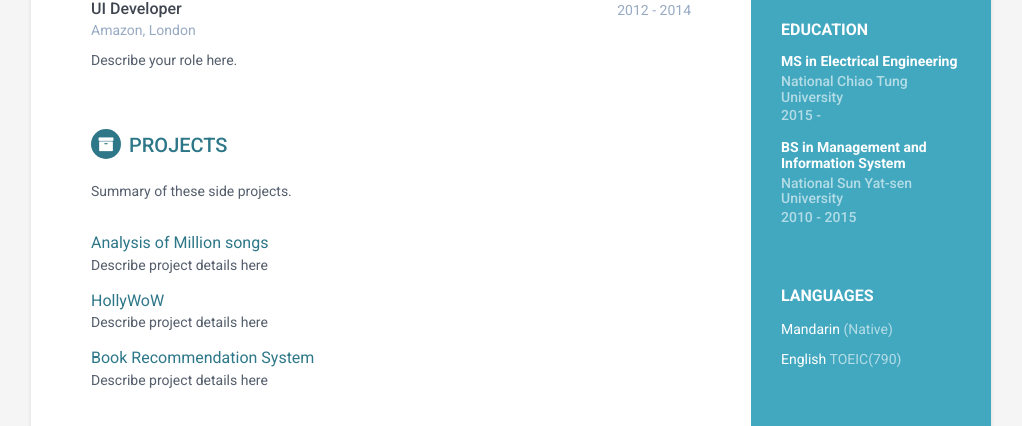
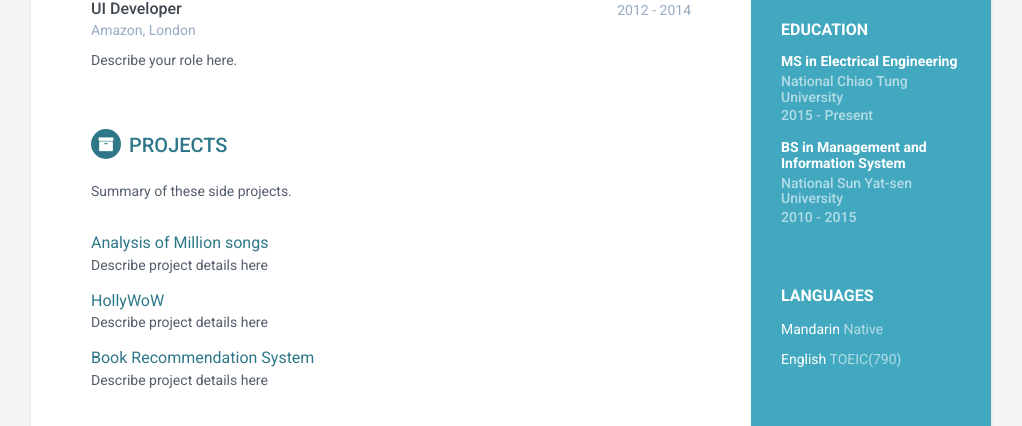
Before and after one commit to w22116972/w22116972.github.io, a Jekyll site: the page index.html, which Jekyll copies as it is, in a window 1280 px wide. Shown: the part 472-898 px from the top of the page, without its empty margins (129-1151 px from the left). Built offline with Jekyll 4.4.1, drawn with Linux system fonts in a browser that asks for light colours.

Commit message:
Update 0.3

```diff
--- a/index.html
+++ b/index.html
@@ -3,7 +3,7 @@
 <!--[if IE 9]> <html lang="en" class="ie9"> <![endif]-->
 <!--[if !IE]><!--> <html lang="en"> <!--<![endif]-->
 <head>
-    <title>Responsive Resume/CV Template for Developers</title>
+    <title>Every present that you regret now is a result of a past you failed to give your best.</title>
     <!-- Meta -->
     <meta charset="utf-8">
     <meta http-equiv="X-UA-Compatible" content="IE=edge">
@@ -38,7 +38,7 @@
                 <ul class="list-unstyled contact-list">
                     <li class="email"><i class="fa fa-envelope"></i><a href="mailto: w22116972@gmail.com">w22116972@gmail.com</a></li>
                     <li class="website"><i class="fa fa-globe"></i><a href="http://themes.3rdwavemedia.com/website-templates/free-responsive-website-template-for-developers/" target="_blank">portfoliosite.com</a></li>
-                    <li class="github"><i class="fa fa-github"></i><a href="#" target="_blank">github.com/w22116972</a></li>
+                    <li class="github"><i class="fa fa-github"></i><a href="https://github.com/w22116972" target="_blank">github.com/w22116972</a></li>
                 </ul>
             </div><!--//contact-container-->
             <div class="education-container container-block">
@@ -46,7 +46,7 @@
                 <div class="item">
                     <h4 class="degree">MS in Electrical Engineering</h4>
                     <h5 class="meta">National Chiao Tung University</h5>
-                    <div class="time">2015 - </div>
+                    <div class="time">2015 - Present</div>
                 </div><!--//item-->
                 <div class="item">
                     <h4 class="degree">BS in Management and Information System</h4>
@@ -58,8 +58,8 @@
             <div class="languages-container container-block">
                 <h2 class="container-block-title">Languages</h2>
                 <ul class="list-unstyled interests-list">
-                    <li>Mandarin <span class="lang-desc">(Native)</span></li>
-                    <li>English <span class="lang-desc">TOEIC(790)</span></li>
+                    <li>Mandarin <span class="lang-desc">Native</span></li>
+                    <li>English  <span class="lang-desc">TOEIC(790)</span></li>
                 </ul>
             </div><!--//interests-->
             <!--
```
